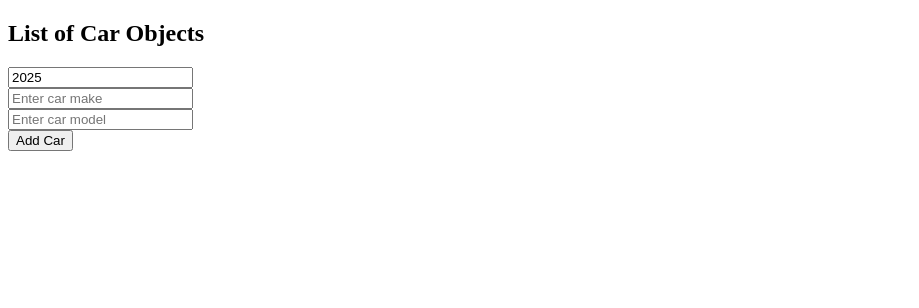
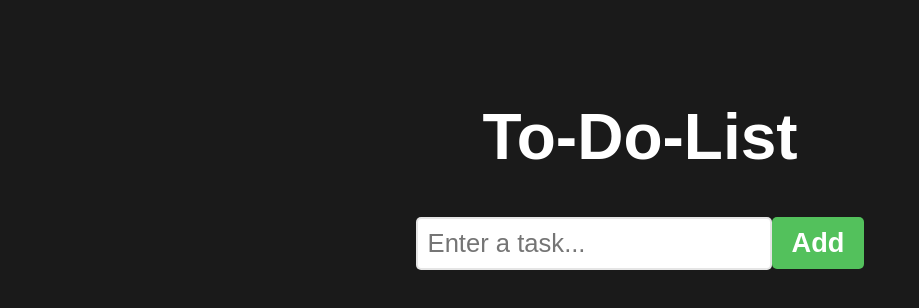
Before and after one commit to RaoufHamaissia/React, a React (Vite) app in the folder my-react-app/: page / in a window 1280 px wide. Shown: the top 308 px of the page, without its empty margins (0-919 px from the left). Built offline with nearby package versions, Linux system fonts and the light colour scheme.

Commit message:
A To Do List App

```diff
--- a/my-react-app/src/App.jsx
+++ b/my-react-app/src/App.jsx
@@ -10,8 +10,7 @@
 // useMemo() = React hook that lets you memoize a value in a functional component
 
 
-import MyComponent from "./MyComponent.jsx";
-import MyComponent2 from "./MyComponent2.jsx";
+import ToDoList from './ToDoList.jsx';
 
 
 
@@ -24,7 +23,7 @@
   return(
     <>
 
-     <MyComponent2/>
+     <ToDoList/>
 
 
 
--- a/my-react-app/src/MyComponent.jsx
+++ /dev/null
@@ -1,65 +0,0 @@
-import { element } from 'prop-types';
-import React,{useState} from 'react';
-// import { useState } from 'react';
-
-
-
-
-
-    function MyComponent() {
-
-        const [foods, setFoods] = useState(["Apple", "Banana", "Orange"]);
-
-
-        const handelAddFood = () => {
-            const newFood = document.getElementById("foodInput").value;
-            document.getElementById("foodInput").value = "";
-
-            setFoods(f => [...f, newFood]);
-            // setFoods([...foods, newFood]);
-            // setFoods((prevFoods) => [...prevFoods, newFood]);
-        }
-
-        /*
-        const handelRemoveFood = () => {
-            const foodToRemove = document.getElementById("foodInput").value;
-            document.getElementById("foodInput").value = "";
-            setFoods(f => f.filter(food => food !== foodToRemove));
-            // setFoods(foods.filter(food => food !== foodToRemove));
-        }
-        */
-
-        const handelRemoveFood = (index) => {
-
-                setFoods(f => f.filter((_, i) => i !== index));
-                // _ is a placeholder for the first argument of the filter function, which is the current element. and is not used in this case.
-                // setFoods(foods.filter((element, i) => i !== index));
-        }
-
-        return(
-
-            <div>
-                <h2>List of Food</h2>
-                <ul>
-                    {foods.map((food, index) =>
-                        <li key={index} onClick={() => handelRemoveFood(index)}>
-                            {food}
-                        </li>)}
-
-
-                </ul>
-                <input type="text" id="foodInput" placeholder='Enter food name' /><br/>
-
-                <button onClick={handelAddFood}>Add Food</button>
-                <button onClick={handelRemoveFood}>Remove Food</button>
-            </div>
-
-
-        );
-
-
-
-
-    };
-
-    export default MyComponent;
--- a/my-react-app/src/MyComponent2.jsx
+++ /dev/null
@@ -1,76 +0,0 @@
-
-import React,{useState} from 'react';
-// import { useState } from 'react';
-
-
-
-
-
-    function MyComponent() {
-
-        const [cars, setCars] = useState([]);
-        const [carYear, setCarYear] = useState(new Date().getFullYear());
-        const [carMake, setCarMake] = useState("");
-        const [carModel, setCarModel] = useState("");
-
-
-        const handleAddCar = () => {
-
-            const newCar = {
-                year: carYear,
-                make: carMake,
-                model: carModel
-            };
-            setCars(c => [...c, newCar]);
-
-            setCarYear(new Date().getFullYear());
-            setCarMake("");
-            setCarModel("");
-
-        }
-
-
-        const handleRemoveCar = (index) => {
-            setCars(c => c.filter((_,i) => i !== index));
-        }
-
-        const handleYearChaned = (event) => {
-            setCarYear(event.target.value);
-        }
-
-        const handleMakeChaned = (event) => {
-            setCarMake(event.target.value);
-        }
-
-        const handleModelChaned = (event) => {
-            setCarModel(event.target.value);
-        }
-
-        return(
-
-            <div>
-               <h2>List of Car Objects</h2>
-               <ul>
-                    {cars.map((car,index) =>
-                        <li key={index} onClick={() => handleRemoveCar(index)}>
-
-                            {car.year} {car.make} {car.model}
-                        </li>
-                    )}
-               </ul>
-                <input type="number" id='carYear' value={carYear} onChange={handleYearChaned} /><br/>
-                <input type="text" id='carMake' value={carMake} placeholder='Enter car make' onChange={handleMakeChaned} /><br/>
-                <input type="text" id='carModel' value={carModel} placeholder='Enter car model' onChange={handleModelChaned} /><br/>
-                <button onClick={handleAddCar}>Add Car</button>
-
-            </div>
-
-
-        );
-
-
-
-
-    };
-
-    export default MyComponent;
--- /dev/null
+++ b/my-react-app/src/ToDoList.jsx
@@ -0,0 +1,92 @@
+import React, { useState } from 'react';
+
+
+    function ToDoList() {
+        const [tasks, setTasks] = useState([]);
+        const [newtask, setNewTask] = useState('');
+
+        function handleInputChange(event) {
+            setNewTask(event.target.value);
+        }
+
+        function addTask(){
+            if(newtask.trim() !== ''){
+                setTasks(t => [...t, newtask]);
+                setNewTask('');
+            }
+        }
+
+        function deleteTask(index){
+            const updatedTasks = tasks.filter((_,i) => i !== index);
+            setTasks(updatedTasks);
+
+        }
+
+        function moveTaskUp(index){
+            if(index > 0){
+                const updatedTasks = [...tasks];
+                [updatedTasks[index], updatedTasks[index - 1]] =
+                 [updatedTasks[index -1], updatedTasks[index]];
+                 setTasks(updatedTasks);
+            }
+
+        }
+
+        function moveTaskDown(index){
+            if(index <tasks.length - 1){
+                const updatedTasks = [...tasks];
+                [updatedTasks[index], updatedTasks[index + 1]] =
+                 [updatedTasks[index + 1], updatedTasks[index]];
+                 setTasks(updatedTasks);
+            }
+
+        }
+
+        return(
+        <div className='to-do-list'>
+
+            <h1>To-Do-List</h1>
+
+            <div>
+                <input
+                    type="text"
+                    placeholder='Enter a task...'
+                    value={newtask}
+                    onChange={handleInputChange}/>
+                <button
+                    className='add-button'
+                    onClick={addTask}>
+                    Add
+                </button>
+            </div>
+
+            <ol>
+                {tasks.map((task, index) =>
+                    <li key={index}>
+                        <span className='text'>{task}</span>
+                        <button
+                            className='delete-button'
+                            onClick={() => deleteTask(index)}>
+                            Delete
+                        </button>
+                        <button
+                            className='move-button'
+                                onClick={() => moveTaskUp(index)}>
+                             ⬆️
+                        </button>
+                        <button
+                            className='move-button'
+                            onClick={() => moveTaskDown(index)}>
+                            ⬇️
+                        </button>
+                    </li>
+                )}
+            </ol>
+
+
+        </div>
+
+        );
+    }
+
+    export default ToDoList
--- a/my-react-app/src/index.css
+++ b/my-react-app/src/index.css
@@ -1,33 +1,83 @@
-.counter-container {
-  text-align: center;
-  font-family: Arial, Helvetica, sans-serif;
-
+body{
+  background-color: hsl(0, 0%, 10%);
 }
 
-.counter-display {
-  font-size: 10em;
-  margin-top: 0;
-  margin-bottom: 50px;
+
+.to-do-list{
+  font-family: Arial, Helvetica, sans-serif;
+  text-align: center;
+  margin-top: 100px;
 }
 
-.counter-button {
-  width: 150px;
-  height: 50px;
-  font-size: 1.5em;
+h1{
+  font-size: 4rem;
+  color: white;
+}
+
+button{
+  font-size: 1.7rem;
   font-weight: bold;
-  margin: 0px 5px;
-  background-color: hsl(197, 100%, 50%);
+  padding: 10px 20px;
   color: white;
   border: none;
   border-radius: 5px;
   cursor: pointer;
+  transition: background-color 0.5s ease;
 }
 
-.counter-button:hover {
-  background-color: hsl(197, 100%, 40%);
+.add-button{
+  background-color: hsl(125, 47%, 54%);
 }
 
-li:hover {
-  background-color: hsl(197, 100%, 90%);
-  cursor: pointer;
+.add-button:hover{
+  background-color: hsl(125, 47%, 44%);
 }
+
+.delete-button{
+  background-color: hsl(10, 90%, 50%);
+
+}
+.delete-button:hover{
+  background-color: hsl(10, 90%, 40%);
+}
+
+.move-button{
+  background-color: hsl(207, 90%, 64%);
+}
+
+.move-button:hover{
+  background-color: hsl(207, 90%, 54%);
+}
+
+input[type="text"]{
+  font-size: 1.6rem;
+  padding: 10px;
+  border: 2px solid hsla(0, 0%, 80%, 0.5);
+  border-radius: 5px;
+  color: hsla(0, 0%, 0%, 0.5);
+}
+
+ol{
+  padding: 0;
+}
+
+li{
+  font-size: 2rem;
+  font-weight: bold;
+  padding: 15px;
+  background-color: hsl(0, 0%, 97%);
+  margin-bottom: 10px;
+  border: 3px solid hsla(0, 0%, 85%, 0.75);
+  border-radius: 5px;
+  display: flex;
+  align-items: center;
+}
+.text{
+  flex: 1;
+}
+
+.delete-button, .move-button {
+  padding: 8px 12px;
+  font-size: 1.4rem;
+  margin-left: 10px;
+}
```
